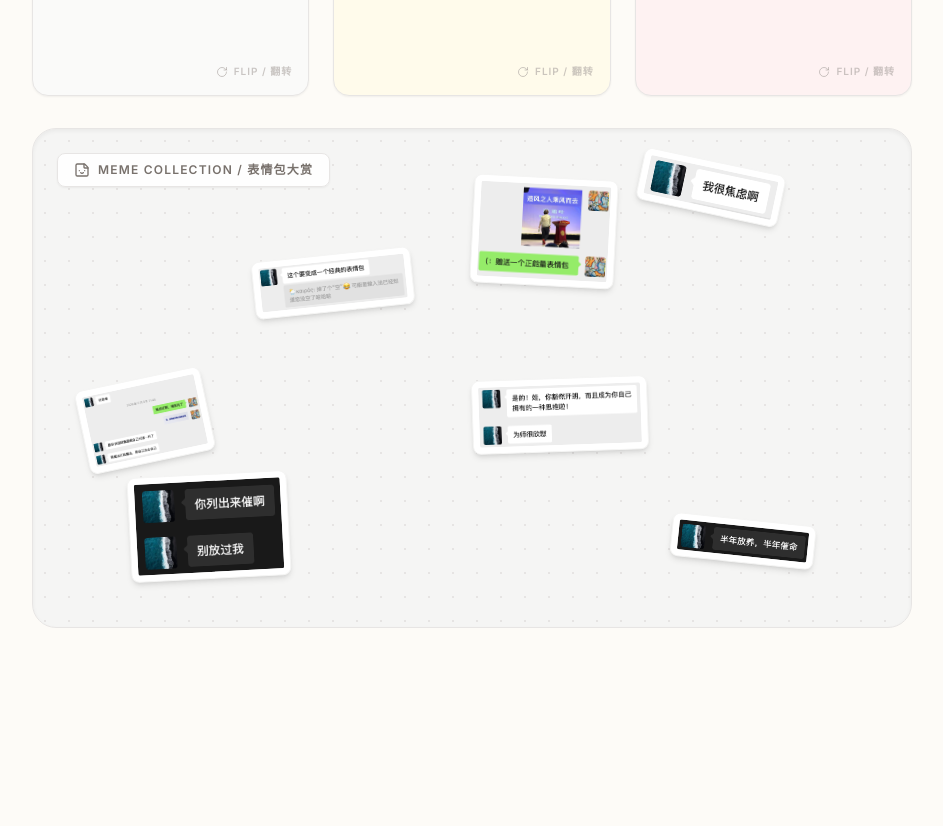
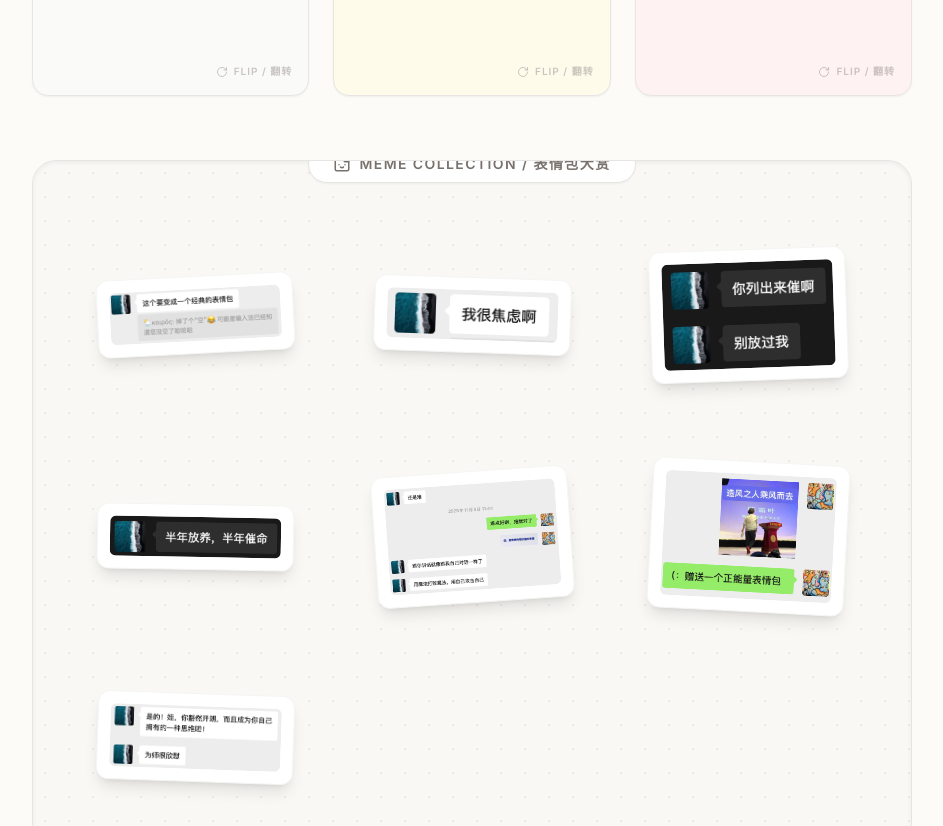
Before and after one commit to KairosYoung/haoxuan2026tochenshihappynewyear, a React (Vite) app: page / in a window 1280 px wide. Shown: the part 10320-11146 px from the top of the page, without its empty margins (168-1111 px from the left). Built offline with nearby package versions, Linux system fonts and the light colour scheme.

Commit message:
Update SectionQuotes.tsx

```diff
--- a/components/SectionQuotes.tsx
+++ b/components/SectionQuotes.tsx
@@ -58,21 +58,25 @@ const FlipCard: React.FC<FlipCardProps> = ({ frontContent, backContent, classNam
   );
 };
 
-// --- Sticker Component ---
-const Sticker = ({ src, alt, className = "", style = {}, rotate = 0 }: { src: string, alt: string, className?: string, style?: React.CSSProperties, rotate?: number }) => (
+// --- Sticker Component (Modified for Grid Layout) ---
+const Sticker = ({ src, alt, rotate = 0 }: { src: string, alt: string, rotate?: number }) => (
   <motion.div
-    className={`absolute cursor-help ${className}`}
-    style={style}
+    className="relative cursor-pointer flex items-center justify-center p-4"
     initial={{ rotate: rotate }}
     whileHover={{
-      scale: 1.1,
-      rotate: rotate + (Math.random() > 0.5 ? 5 : -5),
-      zIndex: 50
+      scale: 1.15, // 稍微放大一点
+      rotate: 0,   // 悬停时摆正
+      zIndex: 10
     }}
-    transition={{ type: "spring", stiffness: 300, damping: 15 }}
+    transition={{ type: "spring", stiffness: 300, damping: 20 }}
   >
-    <div className="p-1.5 bg-white shadow-md border border-stone-100 rounded-lg">
-      <img src={src} alt={alt} className="w-full h-auto object-contain rounded-sm" />
+    <div className="bg-white p-3 shadow-lg border border-stone-100 rounded-xl transform transition-transform hover:shadow-2xl">
+      {/* 🔴 关键修改：图片尺寸不再写死，而是自适应容器，最大高度限制一下防止太长 */}
+      <img
+        src={src}
+        alt={alt}
+        className="w-full h-auto max-h-[300px] object-contain rounded-md"
+      />
     </div>
   </motion.div>
 );
@@ -95,7 +99,7 @@ export const SectionQuotes: React.FC = () => {
          </p>
       </div>
 
-      <div className="max-w-6xl mx-auto px-6 space-y-8">
+      <div className="max-w-6xl mx-auto px-6 space-y-16">
 
         {/* 2. Top Row: Flip Cards (Grid of 3) */}
         <div className="grid grid-cols-1 md:grid-cols-3 gap-6">
@@ -168,76 +172,63 @@ export const SectionQuotes: React.FC = () => {
           />
         </div>
 
-        {/* 3. Bottom Area: Sticker Wall */}
-        <div className="relative w-full h-[500px] bg-stone-100 rounded-3xl border border-stone-200 overflow-hidden shadow-inner group">
-            {/* Background Texture */}
-            <div className="absolute inset-0 opacity-20" style={{ backgroundImage: 'radial-gradient(#A8A29E 1px, transparent 1px)', backgroundSize: '24px 24px' }}></div>
+        {/* 3. Bottom Area: Sticker Wall (Redesigned for Larger Images) */}
+        <div className="relative w-full bg-stone-100/50 rounded-3xl border border-stone-200 overflow-hidden shadow-inner p-8 md:p-12">
+
+            {/* Background Pattern */}
+            <div className="absolute inset-0 opacity-10" style={{ backgroundImage: 'radial-gradient(#78716c 1px, transparent 1px)', backgroundSize: '24px 24px' }}></div>
 
             {/* Label */}
-            <div className="absolute top-6 left-6 z-30 bg-white/90 backdrop-blur px-4 py-2 rounded-lg shadow-sm border border-stone-200">
-               <div className="flex items-center gap-2 text-stone-500">
-                  <StickerIcon size={16} />
-                  <span className="text-xs font-bold uppercase tracking-widest">Meme Collection / 表情包大赏</span>
+            <div className="absolute top-0 left-0 right-0 flex justify-center -mt-4 z-20">
+               <div className="bg-white px-6 py-2 rounded-full shadow-sm border border-stone-200 flex items-center gap-2 text-stone-500">
+                  <StickerIcon size={18} />
+                  <span className="text-sm font-bold uppercase tracking-widest">Meme Collection / 表情包大赏</span>
                </div>
             </div>
 
-            {/* Stickers - Distributed Randomly */}
-            <div className="relative w-full h-full">
+            {/* 🔴 Grid Layout: 2 columns on mobile, 3 columns on desktop */}
+            <div className="grid grid-cols-1 md:grid-cols-2 lg:grid-cols-3 gap-8 md:gap-12 mt-6">
 
-                {/* 1. Jingdian (Centerish) */}
                 <Sticker
                   src="/jingdianbaoqingbao.png"
                   alt="Classic Meme"
-                  className="w-32 md:w-40 top-1/4 left-1/4"
-                  rotate={-6}
+                  rotate={-3}
                 />
 
-                {/* 2. Jiaolv (Top Right) */}
                 <Sticker
                   src="/jiaolv.png"
                   alt="Anxiety"
-                  className="w-28 md:w-36 top-8 right-12 md:right-32"
-                  rotate={12}
+                  rotate={2}
                 />
 
-                {/* 3. Biefangguowo (Bottom Left) */}
                 <Sticker
                   src="/biefangguowo.png"
                   alt="Don't let me go"
-                  className="w-32 md:w-40 bottom-12 left-8 md:left-24"
-                  rotate={-3}
+                  rotate={-2}
                 />
 
-                {/* 4. Cuiming (Bottom Right) */}
                 <Sticker
                   src="/cuiming.png"
                   alt="Urging"
-                  className="w-28 md:w-36 bottom-16 right-8 md:right-24"
-                  rotate={6}
+                  rotate={1}
                 />
 
-                {/* 5. Ziji Gongji (Middle Left edge) */}
                 <Sticker
                   src="/zijigongjiziji.png"
                   alt="Self Attack"
-                  className="w-24 md:w-32 top-1/2 left-4 md:left-12 -translate-x-1/2"
-                  rotate={-12}
+                  rotate={-4}
                 />
 
-                {/* 6. Zaofeng (Top Center-ish) */}
                 <Sticker
                   src="/zaofengzhiren.png"
                   alt="Wind Creator"
-                  className="w-28 md:w-36 top-12 left-1/2 -translate-x-1/2"
                   rotate={3}
                 />
 
-                {/* 7. Xinwei (Center Bottom) */}
                 <Sticker
                   src="/weishihenxinwei.png"
                   alt="Relieved"
-                  className="w-32 md:w-44 top-1/2 left-2/3 md:left-1/2 md:translate-x-12 translate-y-8"
-                  rotate={-2}
+                  rotate={2}
                 />
             </div>
         </div>
```
